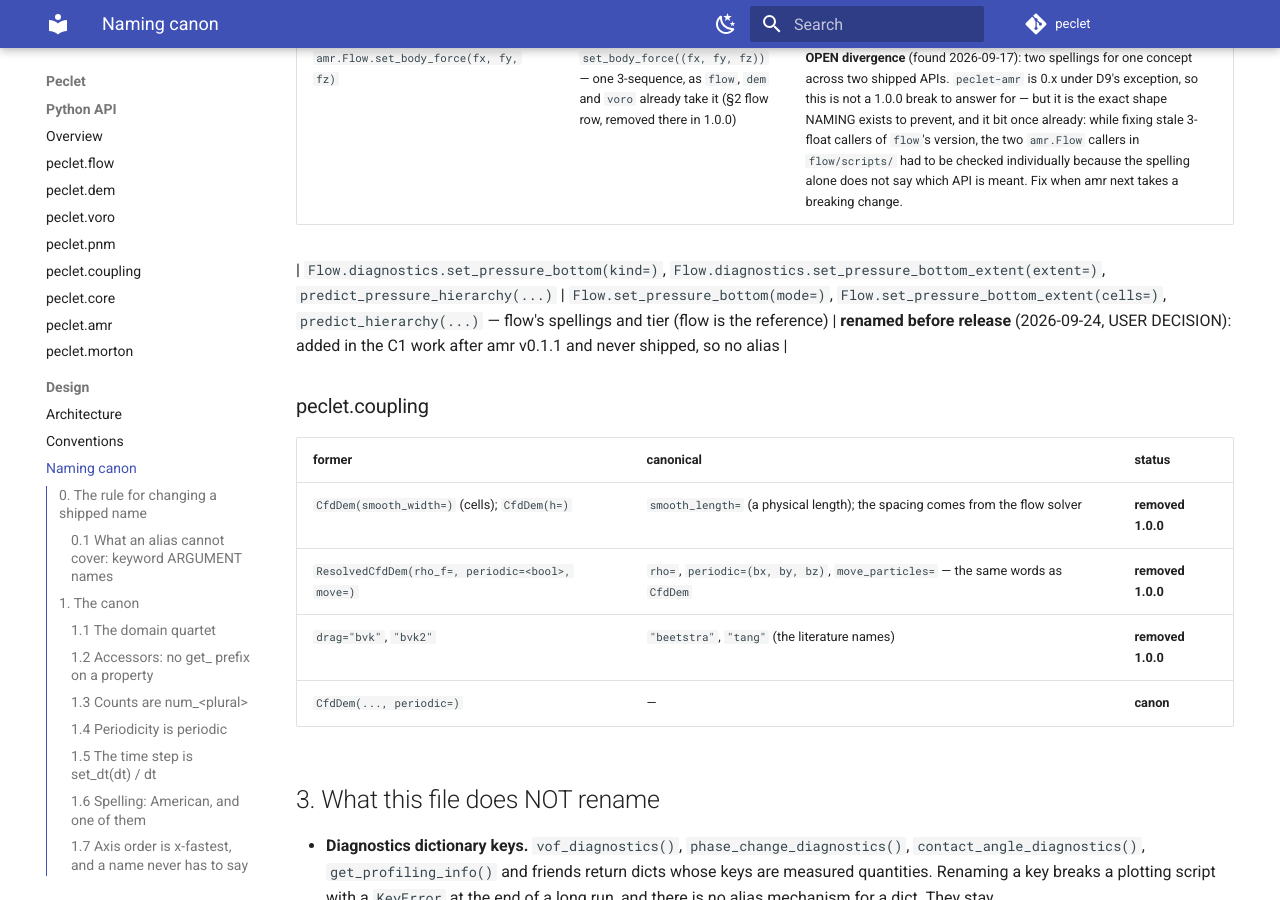
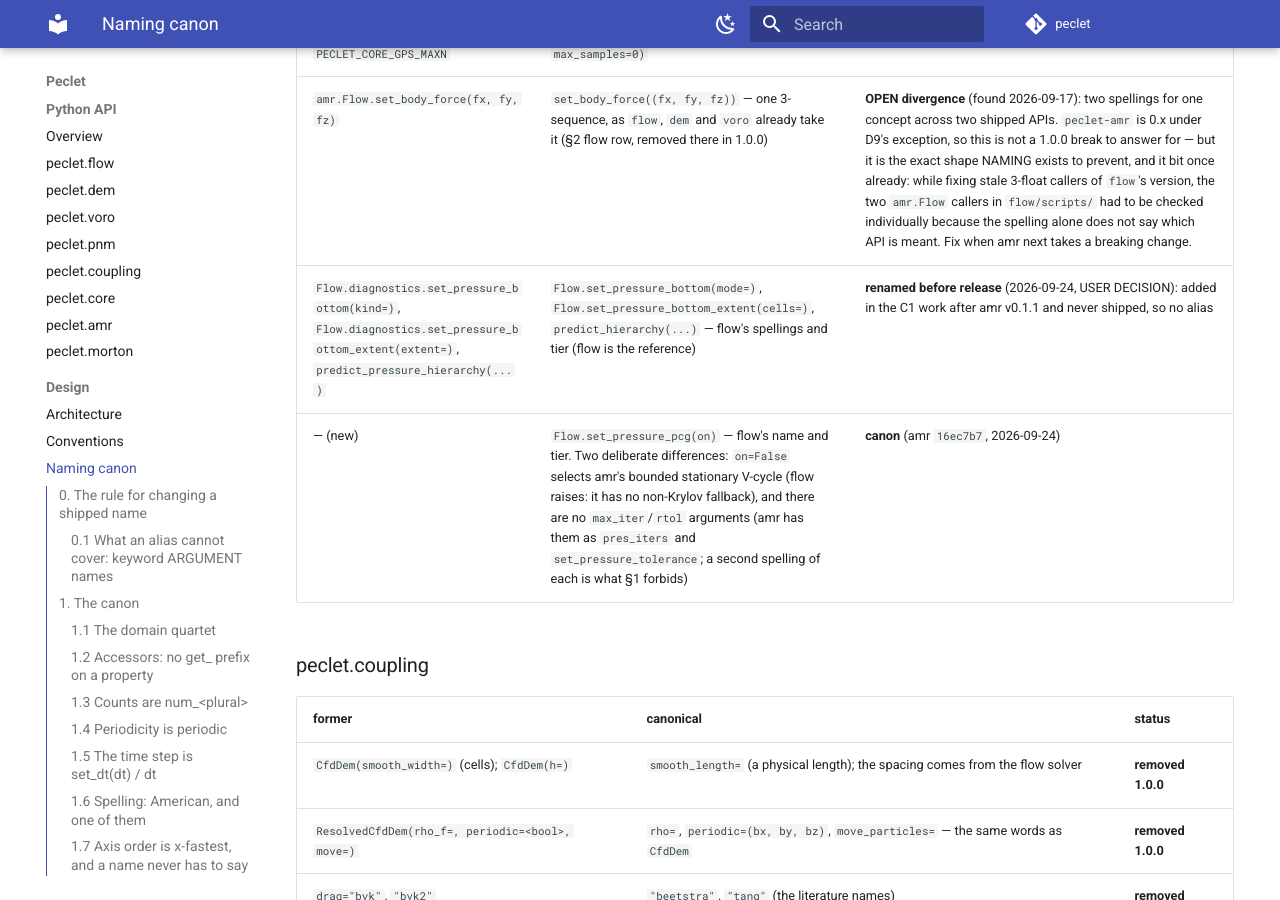
Before and after one commit to computational-chemical-engineering/peclet, an MkDocs documentation site: the page built from docs/NAMING.md, in a window 1280 px wide and 900 px high, scrolled down 9964 px. Built offline with MkDocs 1.6.1 and Material for MkDocs 9.7.7, drawn with Linux system fonts in a browser that asks for light colours; comment, search, counter and statistics services are not loaded.

Commit message:
NAMING: the amr pressure-bottom row renders inside its table; amr set_pressure_pcg recorded
Co-Authored-By: Claude Opus 5.5 <noreply@anthropic.com>
Claude-Session: https://claude.ai/code/session_015fNTZgmz6U1bv2MRTM3bbF

```diff
--- a/docs/NAMING.md
+++ b/docs/NAMING.md
@@ -243,8 +243,8 @@ identity — `peclet::core`, `peclet/core/...`, the repo and its tags — does *
 | `Flow.last_mom_iters` / `last_pres_iters` / `last_outer_iters` / `divergence_norm_face` / `set_momentum_mg` / `set_momentum_gs` / `set_velocity_mg_staircase` / `set_momentum_mg_solver` / `set_ghost_gradient` / `set_aperture_order` | `Flow.diagnostics.<same>` | **removed 1.0.0** (F, 2026-09-10) |
 | env `PECLET_CORE_GPS_RHO` / `PECLET_CORE_GPS_MAXN` | `Flow.set_ghost_sampled(on, rho=2.2, max_samples=0)` | **removed 1.0.0** (E for amr) |
 | `amr.Flow.set_body_force(fx, fy, fz)` | `set_body_force((fx, fy, fz))` — one 3-sequence, as `flow`, `dem` and `voro` already take it (§2 flow row, removed there in 1.0.0) | **OPEN divergence** (found 2026-09-17): two spellings for one concept across two shipped APIs. `peclet-amr` is 0.x under D9's exception, so this is not a 1.0.0 break to answer for — but it is the exact shape NAMING exists to prevent, and it bit once already: while fixing stale 3-float callers of `flow`'s version, the two `amr.Flow` callers in `flow/scripts/` had to be checked individually because the spelling alone does not say which API is meant. Fix when amr next takes a breaking change. |
-
 | `Flow.diagnostics.set_pressure_bottom(kind=)`, `Flow.diagnostics.set_pressure_bottom_extent(extent=)`, `predict_pressure_hierarchy(...)` | `Flow.set_pressure_bottom(mode=)`, `Flow.set_pressure_bottom_extent(cells=)`, `predict_hierarchy(...)` — flow's spellings and tier (flow is the reference) | **renamed before release** (2026-09-24, USER DECISION): added in the C1 work after amr v0.1.1 and never shipped, so no alias |
+| — (new) | `Flow.set_pressure_pcg(on)` — flow's name and tier. Two deliberate differences: `on=False` selects amr's bounded stationary V-cycle (flow raises: it has no non-Krylov fallback), and there are no `max_iter`/`rtol` arguments (amr has them as `pres_iters` and `set_pressure_tolerance`; a second spelling of each is what §1 forbids) | **canon** (amr `16ec7b7`, 2026-09-24) |
 
 ### peclet.coupling
 
```
